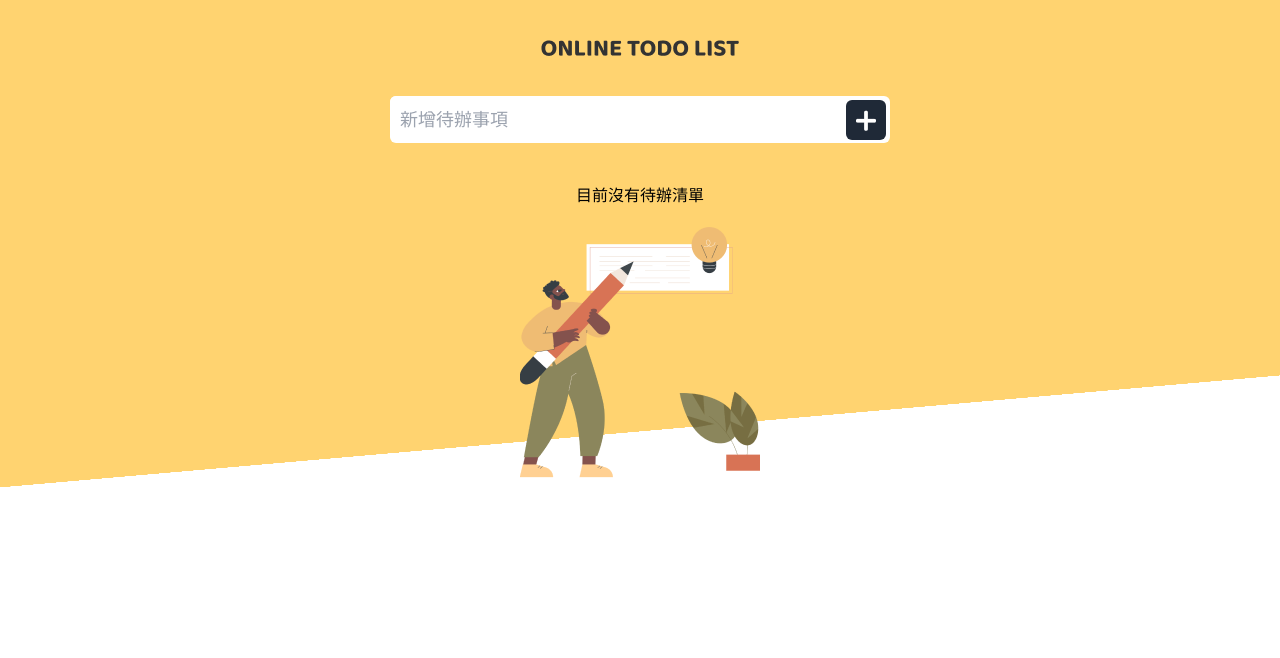
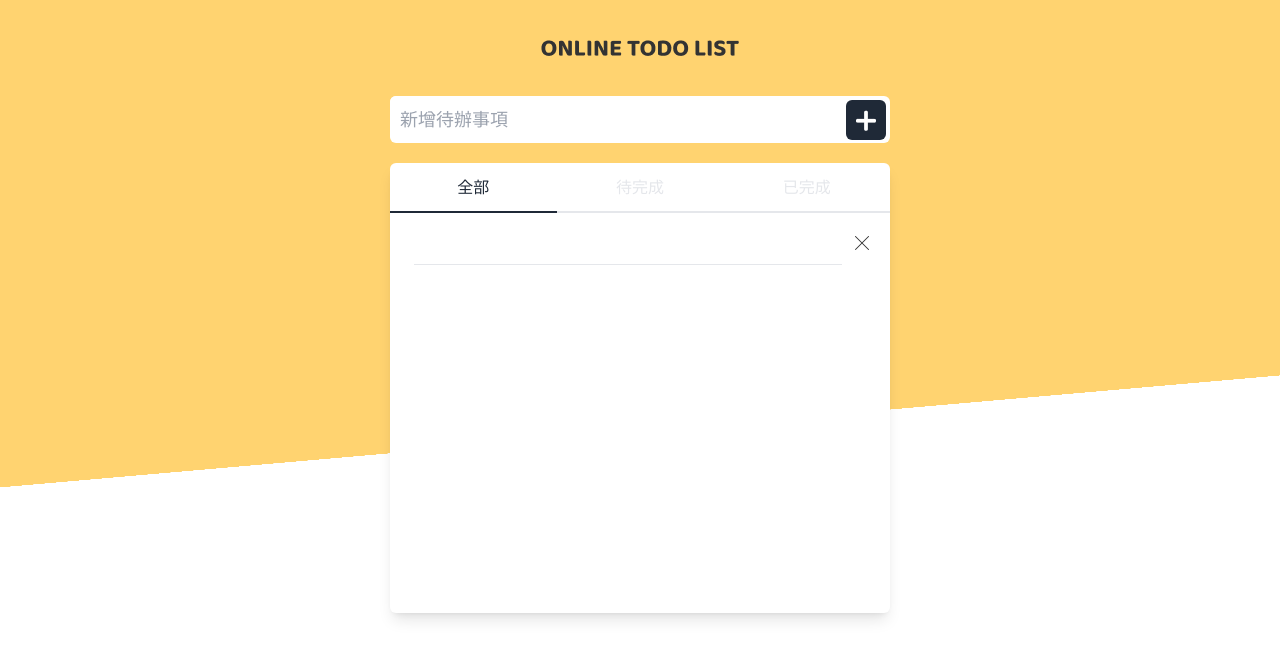
Before and after one commit to justin3737/ng-todolist, an Angular app: page / in a window 1280 px wide. Both pictures are taken after a click on the button 866 px from the left and 120 px from the top of the page. Shown: the top 658 px of the page. Built offline with nearby package versions, Linux system fonts and the light colour scheme.

Commit message:
add list style

```diff
--- a/src/app/app.component.html
+++ b/src/app/app.component.html
@@ -11,11 +11,11 @@
     </button>
   </div>
   <div class="w-full h-fll mt-[20px]">
-    <div *ngIf="list.length !== 0">
+    <div *ngIf="list.length === 0">
       <div class="text-center py-[20px]">目前沒有待辦清單</div>
       <img class="block mx-auto pb-[30px]" src="../assets/bg_empty.png">
     </div>
-    <div *ngIf="list.length === 0" class="bg-white shadow-lg rounded-md">
+    <div *ngIf="list.length !== 0" class="bg-white shadow-lg rounded-md">
       <div class="flex">
         <div class="w-1/3 flex">
           <button
@@ -38,12 +38,17 @@
           已完成</button>
         </div>
       </div>
-      <ul>
-        <li *ngFor="let item of list">
-          {{item.name}}
-          <button (click)="removeItem(item.id)">X</button>
-        </li>
-      </ul>
+      <div class="h-[400px]">
+        <ul>
+          <li *ngFor="let item of list"
+            class="h-[52px] ml-[24px] mr-[48px] leading-[51px] border-solid border-b-[1px] border-b-gray-200">
+            <span class="pt-[10px]">{{item.name}}</span>
+            <button (click)="removeItem(item.id)"
+              class="w-[40px] h-[40px] mr-[-40px] float-right mt-[10px]">
+              <img src="../assets/icon_x.png" alt="" class="m-auto"></button>
+          </li>
+        </ul>
+      </div>
     </div>
   </div>
 </div>
```
